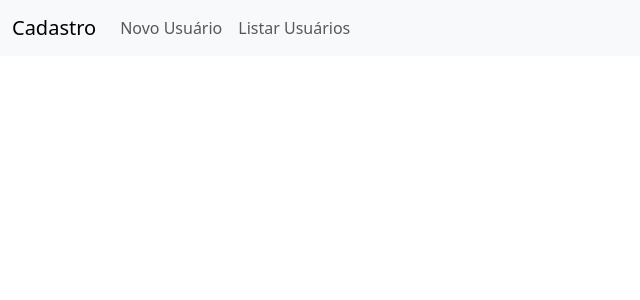
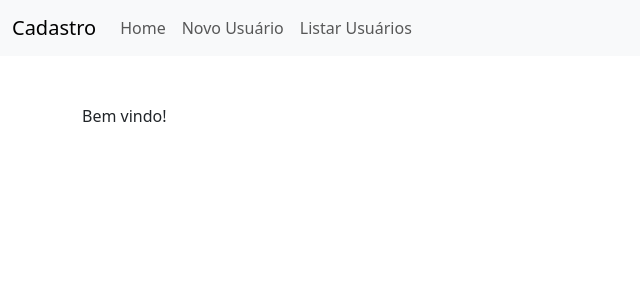
Before and after one commit to danilocostapa/crudphpmysql, a PHP site: page / in a window 1280 px wide. Shown: the top 300 px of the page, without its empty margins (0-640 px from the left). Run offline with PHP 8.4, Linux system fonts and the light colour scheme.

Commit message:
Adicionando tela inicial

```diff
--- a/index.php
+++ b/index.php
@@ -1,11 +1,13 @@
 <!DOCTYPE html>
 <html lang="pt-br">
+
 <head>
   <meta charset="utf-8">
   <meta name="viewport" content="width=device-width, initial-scale=1">
   <title>Cadastro</title>
   <link href="css/bootstrap.min.css" rel="stylesheet" integrity="sha384-sRIl4kxILFvY47J16cr9ZwB07vP4J8+LH7qKQnuqkuIAvNWLzeN8tE5YBujZqJLB" crossorigin="anonymous">
 </head>
+
 <body>
   <nav class="navbar navbar-expand-lg bg-body-tertiary">
     <div class="container-fluid">
@@ -16,15 +18,41 @@
       <div class="collapse navbar-collapse" id="navbarNav">
         <ul class="navbar-nav">
           <li class="nav-item">
-          <a class="nav-link" href="#">Novo Usuário</a>
+            <a class="nav-link" href="index.php">Home</a>
           </li>
           <li class="nav-item">
-          <a class="nav-link" href="#">Listar Usuários</a>
+            <a class="nav-link" href="pages/cadastro_user.php">Novo Usuário</a>
+          </li>
+          <li class="nav-item">
+            <a class="nav-link" href="pages/listar_user.php">Listar Usuários</a>
           </li>
         </ul>
       </div>
     </div>
   </nav>
+
+  <div class="container">
+    <div class="row">
+      <div class="col mt-5">
+        <?php
+        switch (@$_REQUEST["page"]) {
+          case "novo":
+            include("cadastro_user.php");
+            break;
+          case "listar":
+            include("listar_user.php");
+            break;
+          default:
+
+            print("Bem vindo!");
+        }
+
+        ?>
+      </div>
+    </div>
+  </div>
+
   <script src="js/bootstrap.bundle.min.js" integrity="sha384-FKyoEForCGlyvwx9Hj09JcYn3nv7wiPVlz7YYwJrWVcXK/BmnVDxM+D2scQbITxI" crossorigin="anonymous"></script>
 </body>
+
 </html>
```
Also changed, not shown: pages/cadastro_user.php (added), pages/header.php (added), pages/listar_user.php (added). Lines whose indentation alone changed are shown as unchanged.
